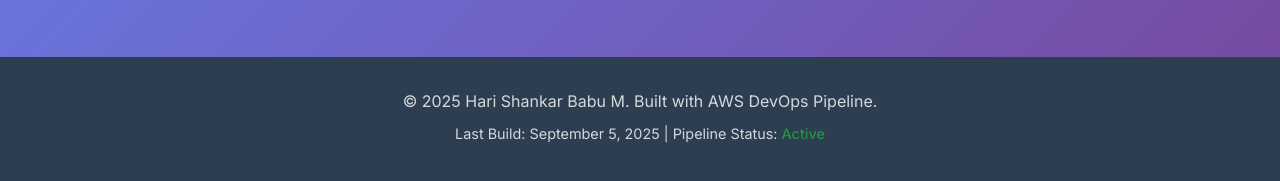
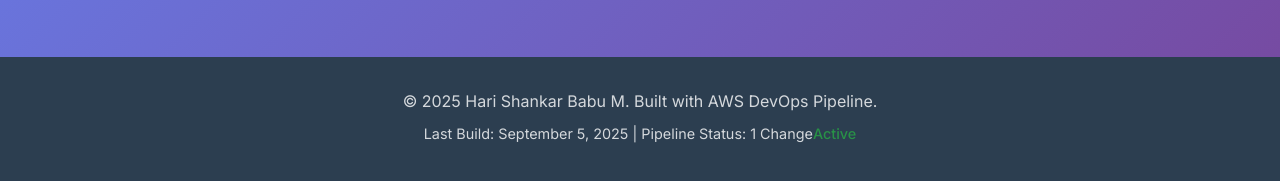
Before and after one commit to Bleeks-156/portfolio-cicd-pipeline, a plain HTML site: page index.html in a window 1280 px wide. Shown: the part 3310-3491 px from the top of the page. Drawn offline with Linux system fonts and the light colour scheme.

Commit message:
Update index.html

```diff
--- a/index.html
+++ b/index.html
@@ -844,7 +844,7 @@
                 <p>&copy; 2025 Hari Shankar Babu M. Built with AWS DevOps Pipeline.</p>
                 <p class="build-info">
                     <span>Last Build: September 5, 2025</span> |
-                    <span>Pipeline Status: <span class="status-active">Active</span></span>
+                    <span>Pipeline Status: 1 Change<span class="status-active">Active</span></span>
                 </p>
             </div>
         </div>
```
